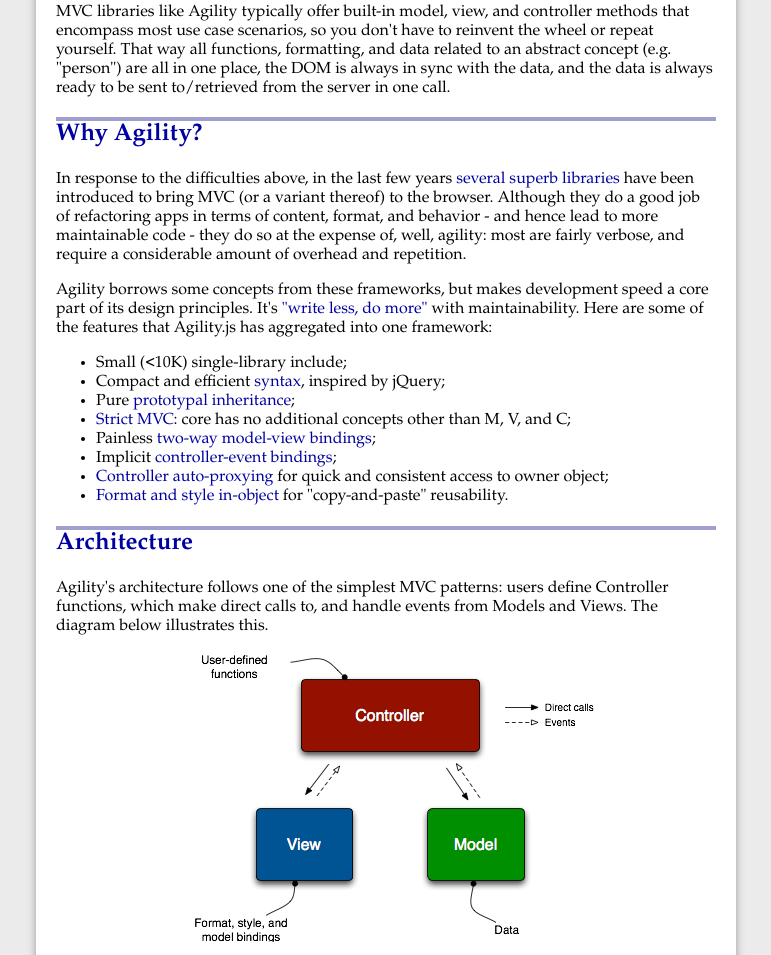
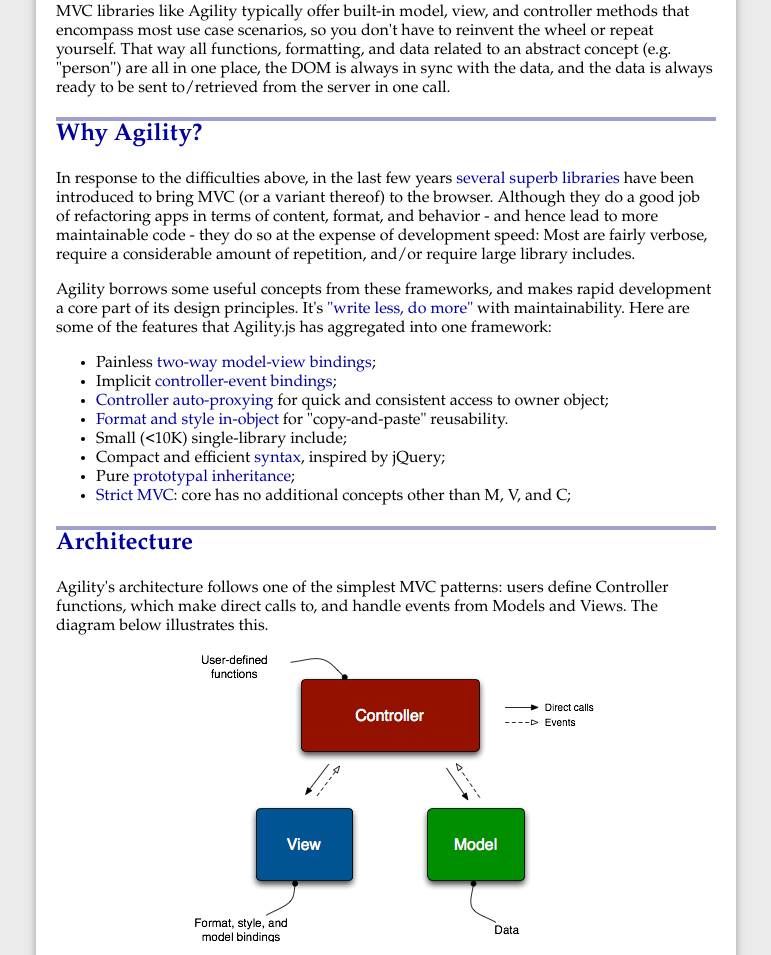
Before and after one commit to arturadib/agility, a plain HTML site: page docs.html in a window 1280 px wide. Shown: the part 1229-2184 px from the top of the page, without its empty margins (244-1015 px from the left). Drawn offline with nearby package versions, Linux system fonts and the light colour scheme.

Commit message:
Elaborating on Why Agility

```diff
--- a/docs.html
+++ b/docs.html
@@ -107,17 +107,17 @@
 <p>One established answer to these problems is the <a href="http://en.wikipedia.org/wiki/Model%E2%80%93view%E2%80%93controller">Model-View-Controller</a> approach, where your app is organized in "large" objects each having different parts responsible for managing content (Model), format/style (View), and behavior (Controller). For example, a series of DOM input elements such as Name, Address, Phone, etc, related to the abstract concept of "person" become part of an object "person", whose model contains the raw data, view contains the HTML/CSS presentation, and controller contains the actions that will be called in response to events in the former two.</p>
 <p>MVC libraries like Agility typically offer built-in model, view, and controller methods that encompass most use case scenarios, so you don't have to reinvent the wheel or repeat yourself. That way all functions, formatting, and data related to an abstract concept (e.g. "person") are all in one place, the DOM is always in sync with the data, and the data is always ready to be sent to/retrieved from the server in one call.</p>
 <h2><a href="#intro-agility">Why Agility?</a></h2>
-<p>In response to the difficulties above, in the last few years <a href="http://www.sproutcore.com/">several</a> <a href="http://documentcloud.github.com/backbone/">superb</a> <a href="http://knockoutjs.com/">libraries</a> have been introduced to bring MVC (or a variant thereof) to the browser. Although they do a good job of refactoring apps in terms of content, format, and behavior - and hence lead to more maintainable code - they do so at the expense of, well, agility: most are fairly verbose, and require a considerable amount of overhead and repetition.</p>
-<p>Agility borrows some concepts from these frameworks, but makes development speed a core part of its design principles. It's <a href="http://www.jquery.com">"write less, do more"</a> with maintainability. Here are some of the features that Agility.js has aggregated into one framework:</p>
+<p>In response to the difficulties above, in the last few years <a href="http://www.sproutcore.com/">several</a> <a href="http://documentcloud.github.com/backbone/">superb</a> <a href="http://knockoutjs.com/">libraries</a> have been introduced to bring MVC (or a variant thereof) to the browser. Although they do a good job of refactoring apps in terms of content, format, and behavior - and hence lead to more maintainable code - they do so at the expense of development speed: Most are fairly verbose, require a considerable amount of repetition, and/or require large library includes.</p>
+<p>Agility borrows some useful concepts from these frameworks, and makes rapid development a core part of its design principles. It's <a href="http://www.jquery.com">"write less, do more"</a> with maintainability. Here are some of the features that Agility.js has aggregated into one framework:</p>
 <ul>
+<li>Painless <a href="#bindings">two-way model-view bindings</a>;</li>
+<li>Implicit <a href="#events">controller-event bindings</a>;</li>
+<li><a href="#auto-proxy">Controller auto-proxying</a> for quick and consistent access to owner object;</li>
+<li><a href="#format-style">Format and style in-object</a> for "copy-and-paste" reusability.</li>
 <li>Small (&lt;10K) single-library include;</li>
 <li>Compact and efficient <a href="#factory">syntax</a>, inspired by jQuery;</li>
 <li>Pure <a href="#inheritance">prototypal inheritance</a>;</li>
 <li><a href="#intro-architecture">Strict MVC</a>: core has no additional concepts other than M, V, and C;</li>
-<li>Painless <a href="#bindings">two-way model-view bindings</a>;</li>
-<li>Implicit <a href="#events">controller-event bindings</a>;</li>
-<li><a href="#auto-proxy">Controller auto-proxying</a> for quick and consistent access to owner object;</li>
-<li><a href="#format-style">Format and style in-object</a> for "copy-and-paste" reusability.</li>
 </ul>
 <h2><a href="#intro-architecture">Architecture</a></h2>
 <p>Agility's architecture follows one of the simplest MVC patterns: users define Controller functions, which make direct calls to, and handle events from Models and Views. The diagram below illustrates this.</p>
```
Also changed, not shown: _docs.md (+6 -6 lines).
